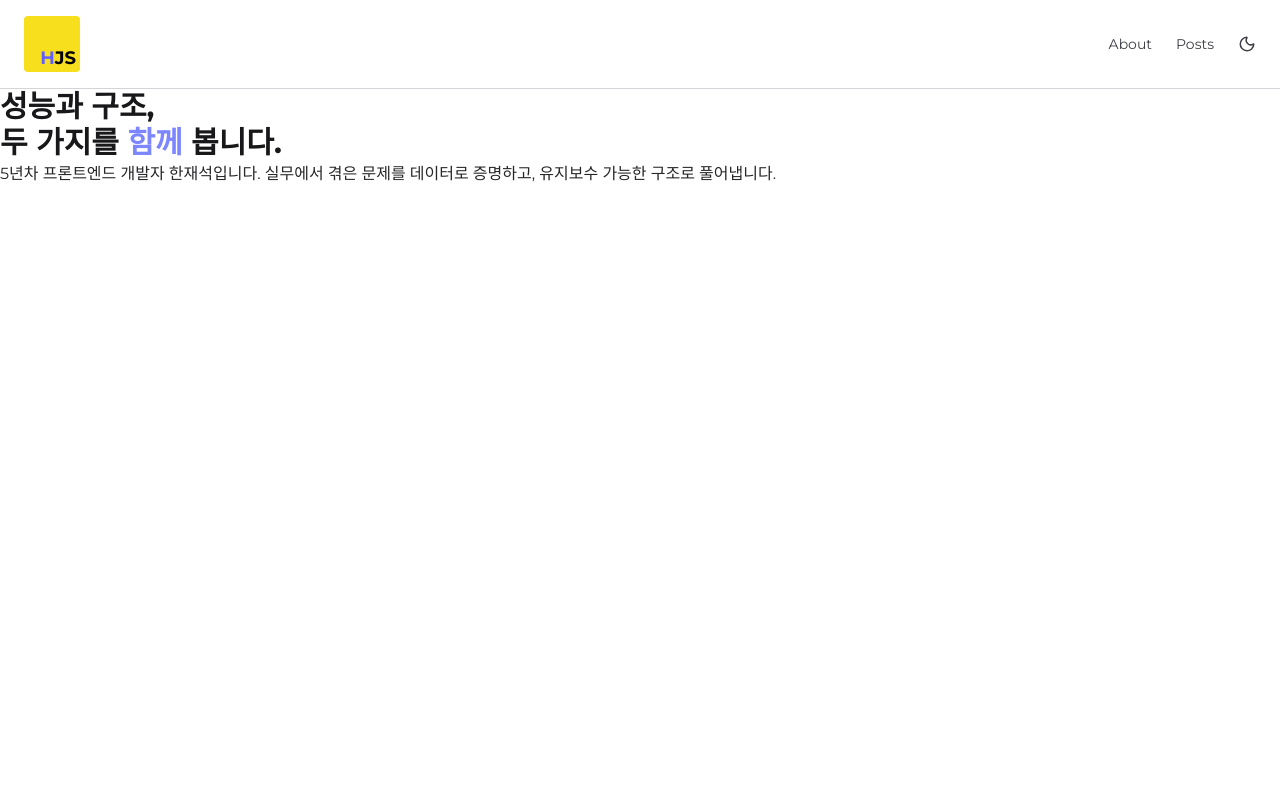
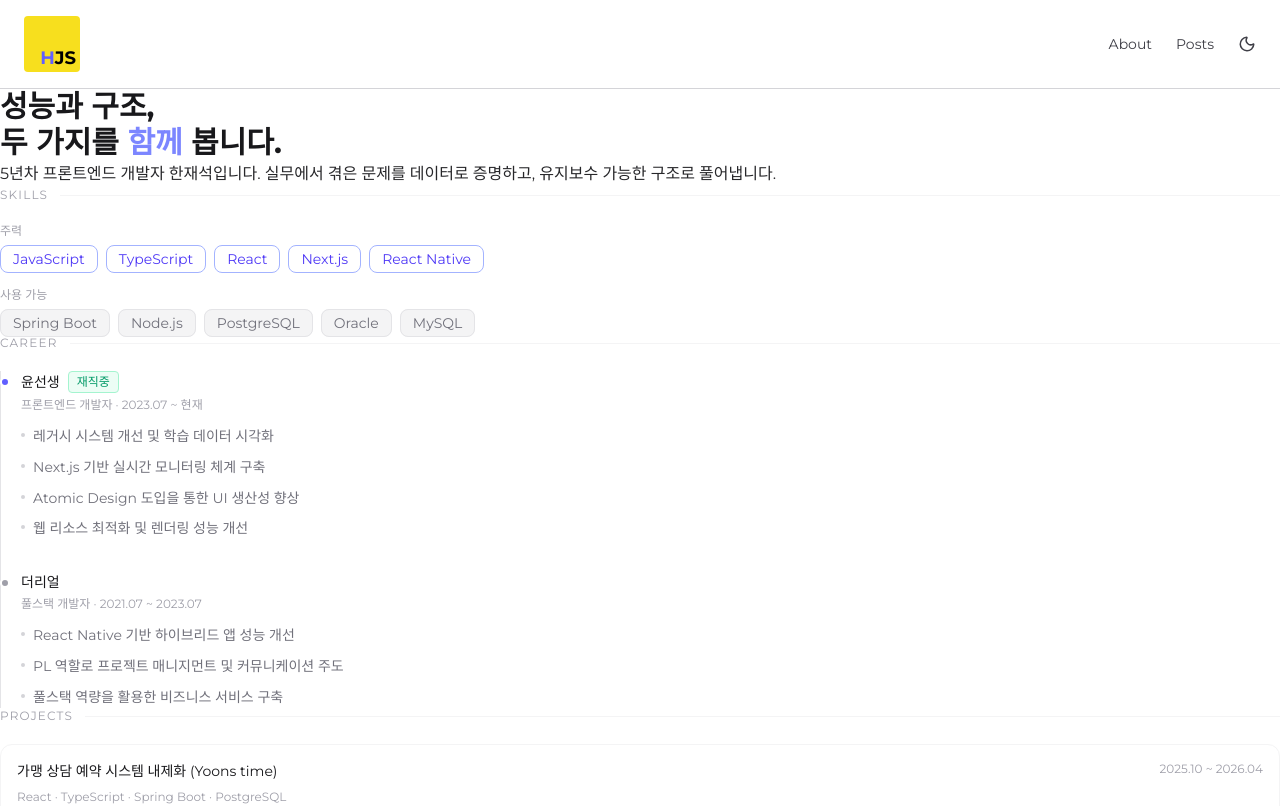
Before and after one commit to Jaeseokkong/NEXT-BLOG, a Next.js app: page /portfolio in a window 1280 px wide. Shown: the top 806 px of the page. Built offline with nearby package versions, Linux system fonts and the light colour scheme; no server answers.

Commit message:
feat(portfolio): 포트폴리오 섹션별 페이지 컴포넌트 적용

```diff
--- a/src/app/(site)/portfolio/page.tsx
+++ b/src/app/(site)/portfolio/page.tsx
@@ -1,9 +1,15 @@
 import Hero from "./_components/Hero";
+import SkillsSection from "./_components/SkillsSection";
+import CareerSection from "./_components/CareerSection";
+import ProjectsSection from "./_components/ProjectsSection";
 
 export default async function PortfolioPage() {
     return(
         <>
             <Hero/>
+            <SkillsSection />
+            <CareerSection />
+            <ProjectsSection />
         </>
     );
 }
```
